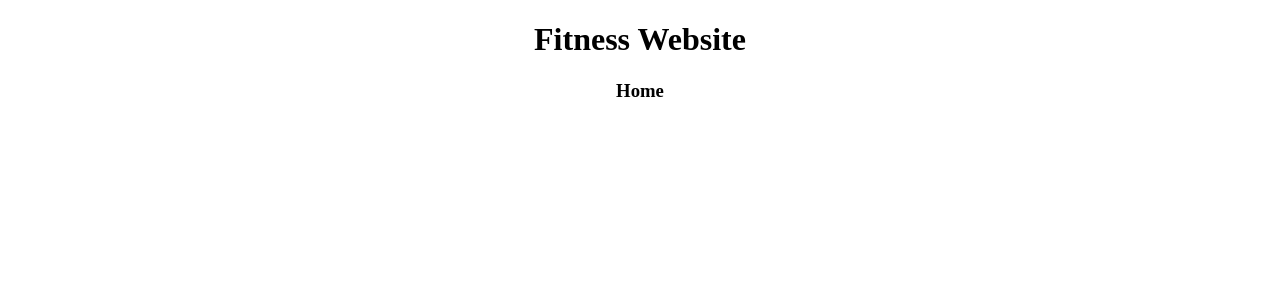
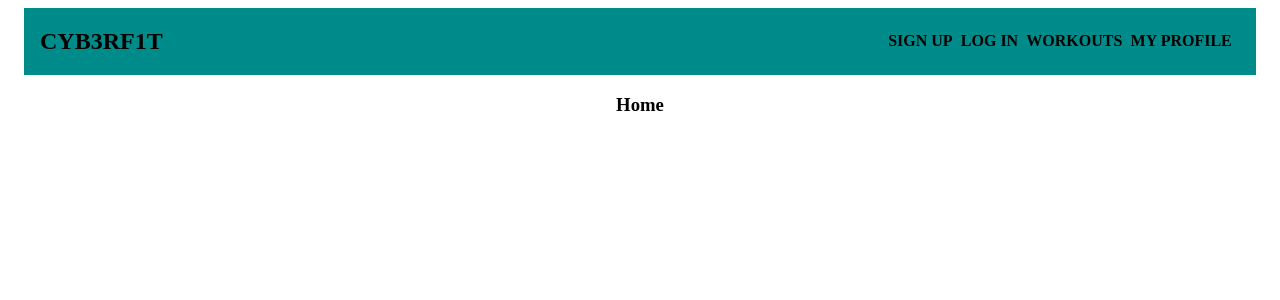
Before and after one commit to M-Pedrami/cyberpump-vercel, a React (Vite) app in the folder client/: page / in a window 1280 px wide. Shown: the top 300 px of the page. Built offline with nearby package versions, Linux system fonts and the light colour scheme; the HTML template or start-up script is replaced by a standard one.

Commit message:
Navbar Component

```diff
--- a/client/src/App.jsx
+++ b/client/src/App.jsx
@@ -3,13 +3,14 @@ import { Route, Routes, Link } from 'react-router-dom';
 import Home from './components/Home'
 import Login from './components/Login'
 import Signup from './components/Signup'
+import Navbar from './components/Navbar';
 
 function App() {
 
 
   return (
     <>
-      <h1>Fitness Website</h1>
+      <Navbar/>
       <Routes>
         <Route path='/' element= {<Home />} />
         <Route path='/login' element= {<Login />} />
--- /dev/null
+++ b/client/src/components/Navbar/Navbar.css
@@ -0,0 +1,16 @@
+.Header{
+  display: flex;
+  align-items: center;
+  justify-content: space-between;
+  background-color: darkcyan;
+  color:black;
+  margin-inline: 1rem;
+  padding-inline: 1rem;
+}
+.NavItems {
+  width: 30%;
+  display: flex;
+  list-style: none;
+  justify-content: space-evenly;
+  font-weight: bold;
+}
--- /dev/null
+++ b/client/src/components/Navbar/index.jsx
@@ -0,0 +1,17 @@
+import './Navbar.css'
+
+export default function Navbar() {
+  return (
+    <nav className='Header'>
+      <div className="logo">
+        <h1>CYB3RF1T</h1>
+      </div>
+      <ul className='NavItems' >
+        <li>SIGN UP</li>
+        <li>LOG IN</li>
+        <li>WORKOUTS</li>
+        <li>MY PROFILE</li>
+      </ul>
+    </nav>
+  )
+}
```
